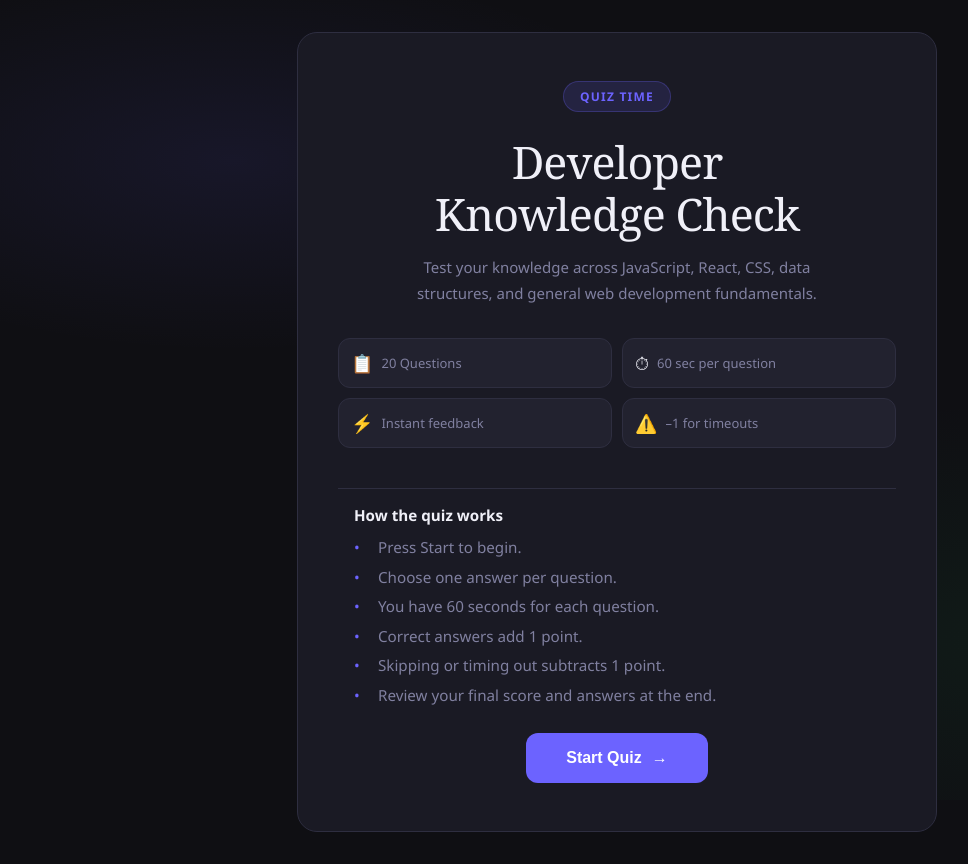
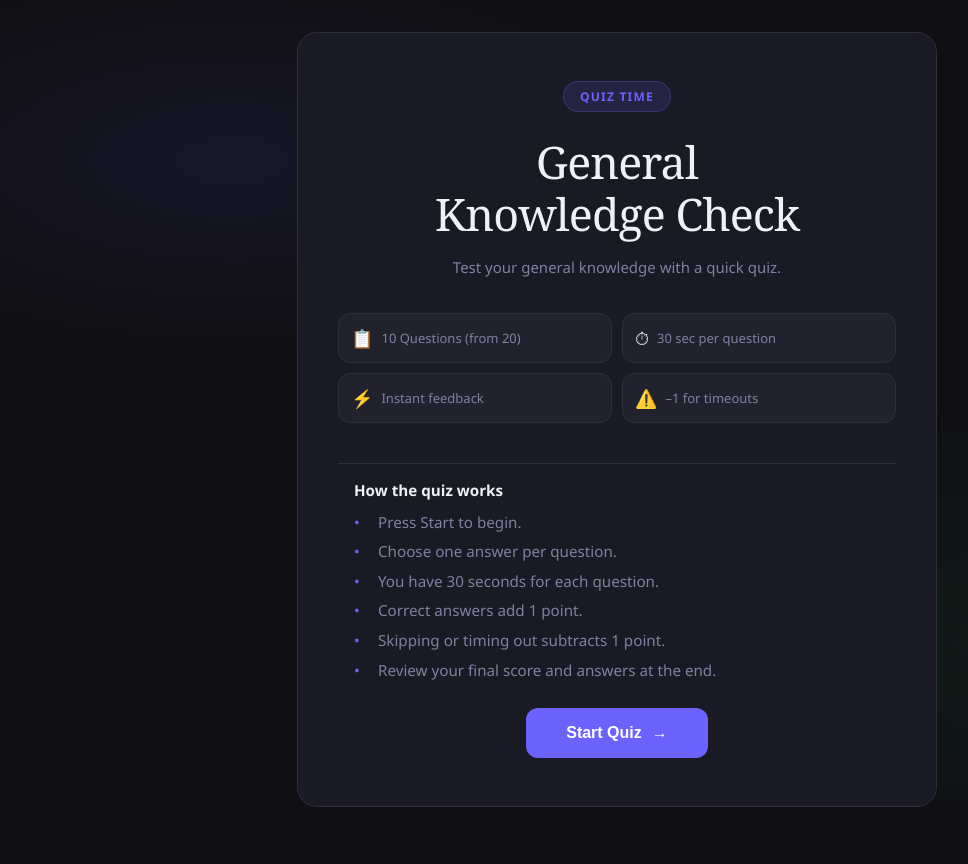
Before and after one commit to farismns/Quiz-App, a React (Vite) app: page / in a window 1280 px wide. Shown: the whole page, without its empty margins (23-991 px from the left). After the commit the page ends 839 px from the top, so only its background shows below. Built offline with nearby package versions, Linux system fonts and the light colour scheme.

Commit message:
feat: push new features

```diff
--- a/src/App.css
+++ b/src/App.css
@@ -198,6 +198,36 @@ body {
   border: 1px solid var(--border);
   border-radius: 20px;
   padding: 2rem;
+
+  animation: cardEnter 0.35s ease;
+}
+
+.slide-next {
+  animation: slideNext 0.45s ease forwards;
+}
+
+@keyframes slideNext {
+  from {
+    opacity: 1;
+    transform: translateX(0);
+  }
+
+  to {
+    opacity: 0;
+    transform: translateX(-50px);
+  }
+}
+
+@keyframes cardEnter {
+  from {
+    opacity: 0;
+    transform: translateX(50px);
+  }
+
+  to {
+    opacity: 1;
+    transform: translateX(0);
+  }
 }
 
 .card-header {
@@ -329,11 +359,14 @@ body {
 .option-btn.correct {
   background: var(--correct-soft);
   border-color: var(--correct);
+  animation: pulseCorrect 0.5s ease;
 }
 .option-btn.incorrect {
   background: var(--incorrect-soft);
   border-color: var(--incorrect);
+  animation: shakeWrong 0.4s ease;
 }
+
 .option-btn.dimmed {
   opacity: 0.4;
 }
@@ -565,6 +598,42 @@ body {
   transform: scale(0.99);
 }
 
+@keyframes pulseCorrect {
+  0% {
+    transform: scale(1);
+  }
+
+  50% {
+    transform: scale(1.03);
+  }
+
+  100% {
+    transform: scale(1);
+  }
+}
+
+@keyframes shakeWrong {
+  0% {
+    transform: translateX(0);
+  }
+
+  25% {
+    transform: translateX(-6px);
+  }
+
+  50% {
+    transform: translateX(6px);
+  }
+
+  75% {
+    transform: translateX(-4px);
+  }
+
+  100% {
+    transform: translateX(0);
+  }
+}
+
 @media (max-width: 480px) {
   .start-card,
   .question-card,
--- a/src/App.jsx
+++ b/src/App.jsx
@@ -75,7 +75,12 @@ export default function App() {
     <div className="app">
       <div className="app-bg" />
       {phase === "start" && (
-        <StartScreen totalQuestions={questions.length} onStart={handleStart} />
+        <StartScreen
+          totalQuestions={questions.length}
+          poolSize={questions.length}
+          quizLength={QUIZ_LENGTH}
+          onStart={handleStart}
+        />
       )}
       {phase === "quiz" && (
         <QuestionCard
--- a/src/components/StartsScreen.jsx
+++ b/src/components/StartsScreen.jsx
@@ -1,25 +1,31 @@
-export default function StartScreen({ totalQuestions, onStart }) {
+export default function StartScreen({
+  totalQuestions,
+  onStart,
+  poolSize = totalQuestions,
+  quizLength = totalQuestions,
+}) {
   return (
     <div className="screen start-screen">
       <div className="start-card">
         <div className="start-badge">Quiz Time</div>
         <h1 className="start-title">
-          Developer
+          General
           <br />
           Knowledge Check
         </h1>
         <p className="start-desc">
-          Test your knowledge across JavaScript, React, CSS, data structures,
-          and general web development fundamentals.
+          Test your general knowledge with a quick quiz.
         </p>
         <div className="start-meta">
           <div className="meta-item">
             <span className="meta-icon">📋</span>
-            <span className="meta-label">{totalQuestions} Questions</span>
+            <span className="meta-label">
+              {quizLength} Questions (from {poolSize})
+            </span>
           </div>
           <div className="meta-item">
             <span className="meta-icon">⏱</span>
-            <span className="meta-label">60 sec per question</span>
+            <span className="meta-label">30 sec per question</span>
           </div>
           <div className="meta-item">
             <span className="meta-icon">⚡</span>
@@ -35,7 +41,7 @@ export default function StartScreen({ totalQuestions, onStart }) {
           <ul className="rules-list">
             <li>Press Start to begin.</li>
             <li>Choose one answer per question.</li>
-            <li>You have 60 seconds for each question.</li>
+            <li>You have 30 seconds for each question.</li>
             <li>Correct answers add 1 point.</li>
             <li>Skipping or timing out subtracts 1 point.</li>
             <li>Review your final score and answers at the end.</li>
--- a/src/components/Timer.jsx
+++ b/src/components/Timer.jsx
@@ -1,6 +1,6 @@
 import { useState, useEffect } from "react";
 
-const TIMER_SECONDS = 60;
+const TIMER_SECONDS = 30;
 
 export default function Timer({ onTimeout }) {
   const [timeLeft, setTimeLeft] = useState(TIMER_SECONDS);
@@ -12,7 +12,7 @@ export default function Timer({ onTimeout }) {
     }
 
     const id = setInterval(() => {
-      setTimeLeft((t) => t - 1);
+      setTimeLeft((prev) => prev - 1);
     }, 1000);
 
     return () => clearInterval(id);
@@ -24,12 +24,13 @@ export default function Timer({ onTimeout }) {
   const circumference = 2 * Math.PI * radius;
   const offset = circumference - (pct / 100) * circumference;
 
-  const color =
-    timeLeft > 30
-      ? "var(--correct)"
-      : timeLeft > 10
-        ? "var(--warning)"
-        : "var(--incorrect)";
+  let color = "var(--correct)";
+
+  if (timeLeft <= 10) {
+    color = "var(--incorrect)";
+  } else if (timeLeft <= 20) {
+    color = "var(--warning)";
+  }
 
   return (
     <div className="timer-wrap">
@@ -55,15 +56,14 @@ export default function Timer({ onTimeout }) {
           strokeLinecap="round"
           transform="rotate(-90 60 60)"
           style={{
-            transition: "stroke-dashoffset 1s linear, stroke 0.3s ease",
+            transition: "stroke-dashoffset 1s linear, stroke 0.4s ease",
           }}
         />
       </svg>
 
       <div className="timer-content">
         <span className="timer-number">{timeLeft}</span>
-
-        <span className="timer-total">/{TIMER_SECONDS}</span>
+        <span className="timer-total">/30</span>
       </div>
     </div>
   );
--- a/src/data/questions.js
+++ b/src/data/questions.js
@@ -1,161 +1,129 @@
 const questions = [
   {
     id: 1,
-    question:
-      "Which data structure operates on a LIFO (Last In, First Out) principle?",
-    options: ["Queue", "Stack", "Linked List", "Heap"],
+    question: "What is the capital city of Australia?",
+    options: ["Sydney", "Melbourne", "Canberra", "Brisbane"],
+    correctIndex: 2,
+  },
+  {
+    id: 2,
+    question: "How many bones are in the adult human body?",
+    options: ["196", "206", "216", "226"],
     correctIndex: 1,
   },
   {
-    id: 2,
-    question: "What does CSS stand for?",
-    options: [
-      "Computer Style Sheets",
-      "Creative Style Syntax",
-      "Cascading Style Sheets",
-      "Colorful Style Sheets",
-    ],
+    id: 3,
+    question: "Which planet is known as the Red Planet?",
+    options: ["Venus", "Jupiter", "Saturn", "Mars"],
+    correctIndex: 3,
+  },
+  {
+    id: 4,
+    question: "Who painted the Mona Lisa?",
+    options: ["Michelangelo", "Raphael", "Leonardo da Vinci", "Caravaggio"],
     correctIndex: 2,
   },
   {
-    id: 3,
-    question: "Which of the following is NOT a JavaScript primitive type?",
-    options: ["string", "boolean", "object", "undefined"],
+    id: 5,
+    question: "What is the largest ocean on Earth?",
+    options: [
+      "Atlantic Ocean",
+      "Indian Ocean",
+      "Arctic Ocean",
+      "Pacific Ocean",
+    ],
+    correctIndex: 3,
+  },
+  {
+    id: 6,
+    question: "In which year did World War II end?",
+    options: ["1943", "1944", "1945", "1946"],
     correctIndex: 2,
   },
   {
-    id: 4,
-    question: "In React, what hook is used to run side effects after render?",
-    options: ["useState", "useEffect", "useRef", "useContext"],
-    correctIndex: 1,
-  },
-  {
-    id: 5,
-    question: "What is the time complexity of binary search on a sorted array?",
-    options: ["O(n)", "O(n²)", "O(log n)", "O(1)"],
+    id: 7,
+    question: "What is the chemical symbol for gold?",
+    options: ["Go", "Gd", "Au", "Ag"],
     correctIndex: 2,
   },
   {
-    id: 6,
-    question:
-      "Which HTTP method is idempotent AND should not modify server state?",
-    options: ["POST", "PUT", "PATCH", "GET"],
+    id: 8,
+    question: "Which country is home to the Great Wall?",
+    options: ["Japan", "Mongolia", "South Korea", "China"],
     correctIndex: 3,
   },
   {
-    id: 7,
-    question: "What does the 'S' in SOLID principles stand for?",
-    options: [
-      "Separation of Concerns",
-      "Single Responsibility",
-      "Synchronous Design",
-      "Static Typing",
-    ],
-    correctIndex: 1,
-  },
-  {
-    id: 8,
-    question: "Which SQL clause is used to filter results after grouping?",
-    options: ["WHERE", "FILTER", "HAVING", "LIMIT"],
-    correctIndex: 2,
-  },
-  {
     id: 9,
-    question:
-      "In Git, what command creates a new branch AND switches to it in one step?",
-    options: [
-      "git branch new-branch",
-      "git checkout new-branch",
-      "git checkout -b new-branch",
-      "git switch new-branch",
-    ],
+    question: "How many continents are there on Earth?",
+    options: ["5", "6", "7", "8"],
     correctIndex: 2,
   },
   {
     id: 10,
-    question:
-      "Which of these is a valid way to declare a constant in JavaScript?",
-    options: [
-      "constant x = 5",
-      "const x = 5",
-      "final x = 5",
-      "let const x = 5",
-    ],
+    question: "What is the fastest land animal?",
+    options: ["Lion", "Cheetah", "Greyhound", "Pronghorn"],
     correctIndex: 1,
   },
   {
     id: 11,
-    question:
-      "Which CSS layout model uses rows and columns with explicit areas?",
-    options: ["Flexbox", "Grid", "Block layout", "Table layout"],
-    correctIndex: 1,
+    question: "Which element has the atomic number 1?",
+    options: ["Helium", "Oxygen", "Hydrogen", "Carbon"],
+    correctIndex: 2,
   },
   {
     id: 12,
-    question:
-      "Which JavaScript method creates a new array with the results of calling a function on every element?",
-    options: ["forEach", "map", "reduce", "filter"],
+    question: "Who wrote 'Romeo and Juliet'?",
+    options: ["Charles Dickens", "William Shakespeare", "Jane Austen", "Homer"],
     correctIndex: 1,
   },
   {
     id: 13,
-    question: "What does REST stand for in web APIs?",
-    options: [
-      "Representational State Transfer",
-      "Reusable Service Transport",
-      "Remote Execution Standard",
-      "Resource State Transfer",
-    ],
-    correctIndex: 0,
+    question: "What is the longest river in the world?",
+    options: ["Amazon", "Yangtze", "Mississippi", "Nile"],
+    correctIndex: 3,
   },
   {
     id: 14,
-    question: "Which HTML element is used to include JavaScript in a page?",
-    options: ["<script>", "<js>", "<code>", "<source>"],
-    correctIndex: 0,
+    question: "How many sides does a hexagon have?",
+    options: ["5", "6", "7", "8"],
+    correctIndex: 1,
   },
   {
     id: 15,
-    question: "Which HTTP status code indicates that a resource was not found?",
-    options: ["200", "301", "404", "500"],
+    question: "Which organ in the human body produces insulin?",
+    options: ["Liver", "Kidney", "Pancreas", "Stomach"],
     correctIndex: 2,
   },
   {
     id: 16,
-    question: "In JavaScript, which keyword declares a block-scoped variable?",
-    options: ["var", "let", "const", "both let and const"],
+    question: "What is the smallest country in the world by area?",
+    options: ["Monaco", "San Marino", "Liechtenstein", "Vatican City"],
     correctIndex: 3,
   },
   {
     id: 17,
     question:
-      "Which data format is commonly used for API responses and is a subset of JavaScript?",
-    options: ["XML", "YAML", "JSON", "CSV"],
+      "Which gas do plants absorb from the atmosphere during photosynthesis?",
+    options: ["Oxygen", "Nitrogen", "Carbon Dioxide", "Hydrogen"],
     correctIndex: 2,
   },
   {
     id: 18,
-    question:
-      "Which React feature lets you return multiple elements without an extra DOM node?",
-    options: ["Fragments", "Portals", "Refs", "Hooks"],
-    correctIndex: 0,
+    question: "How many players are on a standard soccer team on the field?",
+    options: ["9", "10", "11", "12"],
+    correctIndex: 2,
   },
   {
     id: 19,
-    question: "What is the purpose of the 'useEffect' cleanup function?",
-    options: [
-      "To run code only once",
-      "To clean up subscriptions or timers",
-      "To update state synchronously",
-      "To force a re-render",
-    ],
+    question: "What is the hardest natural substance on Earth?",
+    options: ["Quartz", "Diamond", "Titanium", "Graphene"],
     correctIndex: 1,
   },
   {
     id: 20,
-    question: "Which algorithmic complexity grows the fastest as n increases?",
-    options: ["O(n)", "O(log n)", "O(n^2)", "O(1)"],
-    correctIndex: 2,
+    question: "Which country invented the printing press?",
+    options: ["England", "France", "China", "Germany"],
+    correctIndex: 3,
   },
 ];
 
```
Also changed, not shown: src/components/QuestionCard.jsx (+40 -8 lines).
